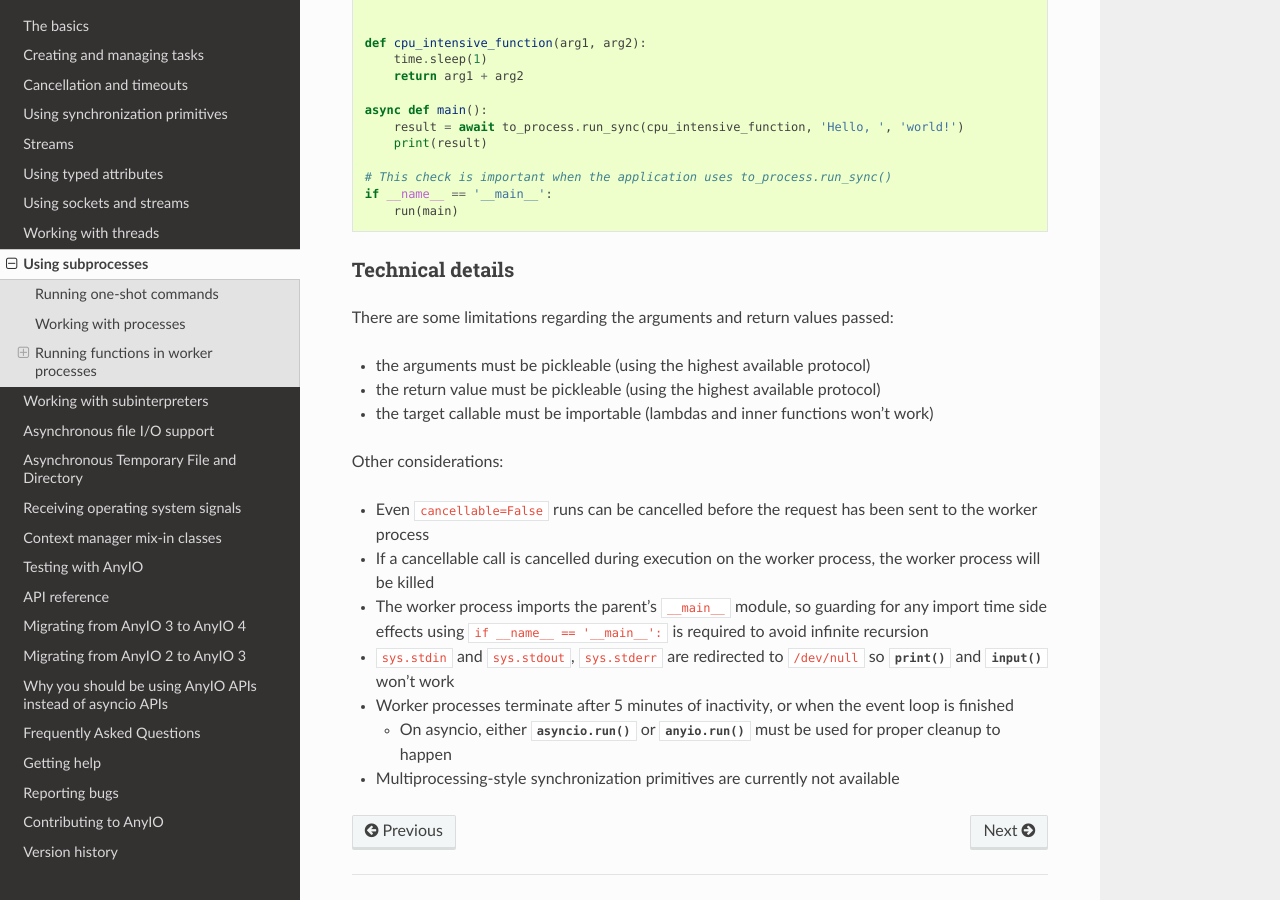
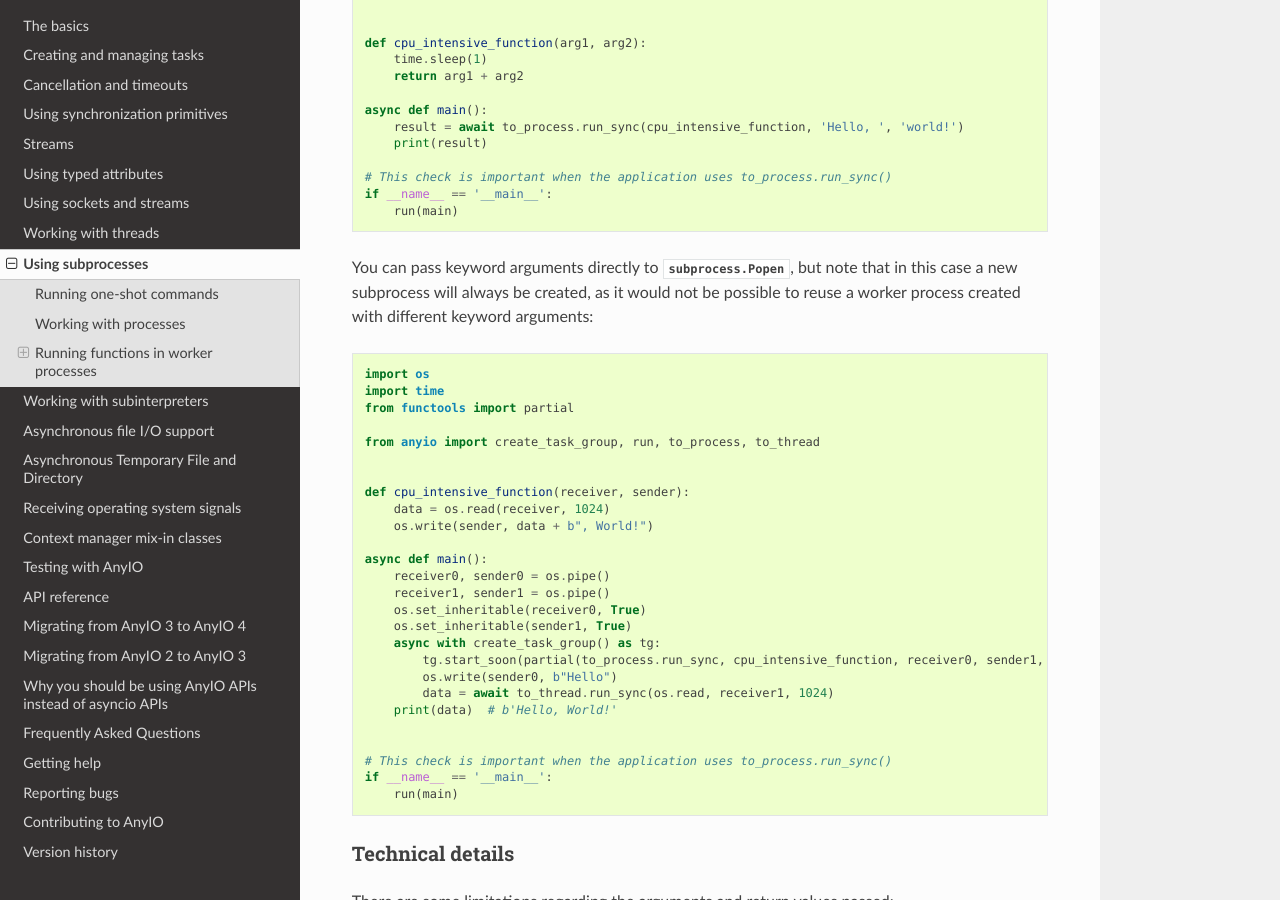
Before and after one commit to agronholm/anyio, a Sphinx documentation site: the page built from docs/subprocesses.rst, in a window 1280 px wide and 900 px high, scrolled down 1703 px. Built offline with Sphinx 7.4.7 and the Read the Docs theme 3.1.0, drawn with Linux system fonts in a browser that asks for light colours; the version number could not be read and is left out.

Commit message:
Added documentation

```diff
--- a/docs/subprocesses.rst
+++ b/docs/subprocesses.rst
@@ -93,6 +93,37 @@ This is done by using :func:`.to_process.run_sync`::
     if __name__ == '__main__':
         run(main)
 
+You can pass keyword arguments directly to :class:`subprocess.Popen`, but note that
+in this case a new subprocess will always be created, as it would not be possible
+to reuse a worker process created with different keyword arguments::
+
+  import os
+  import time
+  from functools import partial
+
+  from anyio import create_task_group, run, to_process, to_thread
+
+
+  def cpu_intensive_function(receiver, sender):
+      data = os.read(receiver, 1024)
+      os.write(sender, data + b", World!")
+
+  async def main():
+      receiver0, sender0 = os.pipe()
+      receiver1, sender1 = os.pipe()
+      os.set_inheritable(receiver0, True)
+      os.set_inheritable(sender1, True)
+      async with create_task_group() as tg:
+          tg.start_soon(partial(to_process.run_sync, cpu_intensive_function, receiver0, sender1, close_fds=False))
+          os.write(sender0, b"Hello")
+          data = await to_thread.run_sync(os.read, receiver1, 1024)
+      print(data)  # b'Hello, World!'
+
+
+  # This check is important when the application uses to_process.run_sync()
+  if __name__ == '__main__':
+      run(main)
+
 Technical details
 *****************
 
--- a/docs/versionhistory.rst
+++ b/docs/versionhistory.rst
@@ -9,6 +9,8 @@ This library adheres to `Semantic Versioning 2.0 <http://semver.org/>`_.
 - Set ``None`` as the default type argument for ``anyio.abc.TaskStatus``
 - Added support for ``uvloop=True`` on Windows via the winloop_ implementation
   (`#960 <https://github.com/agronholm/anyio/pull/960>`_; PR by @Vizonex)
+- Allowed passing keyword arguments to subprocesses
+  (`#993 <https://github.com/agronholm/anyio/pull/993>`_; PR by @davidbrochart)
 
 .. _winloop: https://github.com/Vizonex/Winloop
 
```
